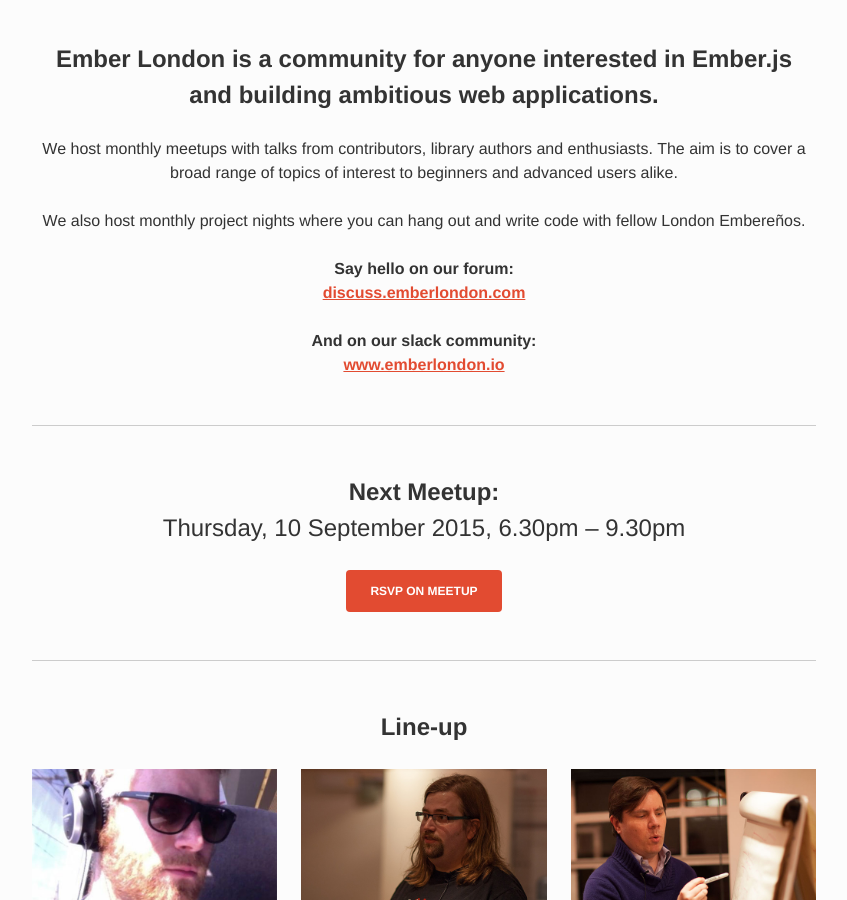
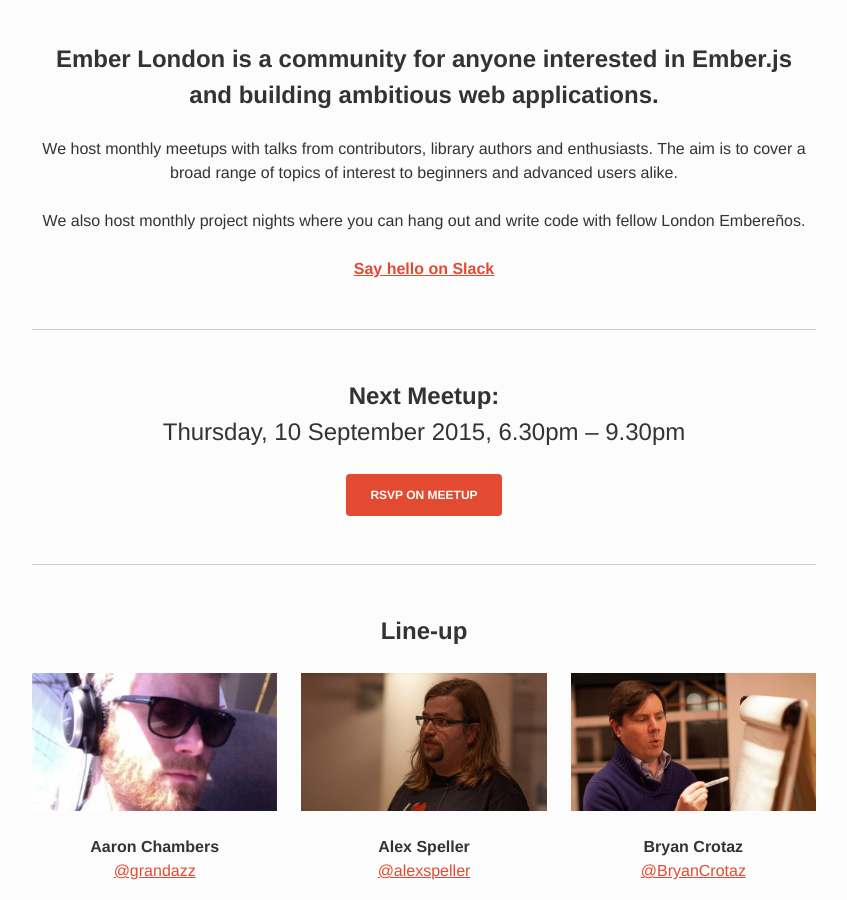
Before and after one commit to emberlondon/emberlondon.github.io, a Jekyll site: the page built from index.html, in a window 1280 px wide and 900 px high, scrolled down 373 px. Shown: the whole window, without its empty margins (216-1063 px from the left). Built offline with Jekyll 4.4.1, drawn with Linux system fonts in a browser that asks for light colours; nearby versions of some CDN libraries.

Commit message:
Link to Slack in intro

```diff
--- a/_includes/follow.html
+++ b/_includes/follow.html
@@ -7,7 +7,6 @@
     <li>Watch videos from our events on <a href="https://vimeo.com/emberlondon">Vimeo</a></li>
     <li>See photos from our events on <a href="https://www.flickr.com/groups/emberlondon/">Flickr</a></li>
     <li>Join the conversation on <a href="https://emberlondon.herokuapp.com/">Slack</a></li>
-    <li>Or on <a href="http://discuss.emberlondon.com/">our forum</a></li>
     <li>Source code on <a href="https://github.com/emberlondon">GitHub</a></li>
   </ul>
 </section>
--- a/_includes/intro.html
+++ b/_includes/intro.html
@@ -5,7 +5,5 @@
 
   <p>We also host monthly project nights where you can hang out and write code with fellow London Embereños.</p>
 
-  <p><b>Say hello on our forum:</b><br><a href="http://discuss.emberlondon.com/"><b>discuss.emberlondon.com</b></a></p>
-
-  <p><b>And on our slack community:</b><br><a href="https://emberlondon.herokuapp.com/"><b>www.emberlondon.io</b></a></p>
+  <p><b><a href="http://emberlondon.herokuapp.com">Say hello on Slack</a></b></p>
 </section>
```
